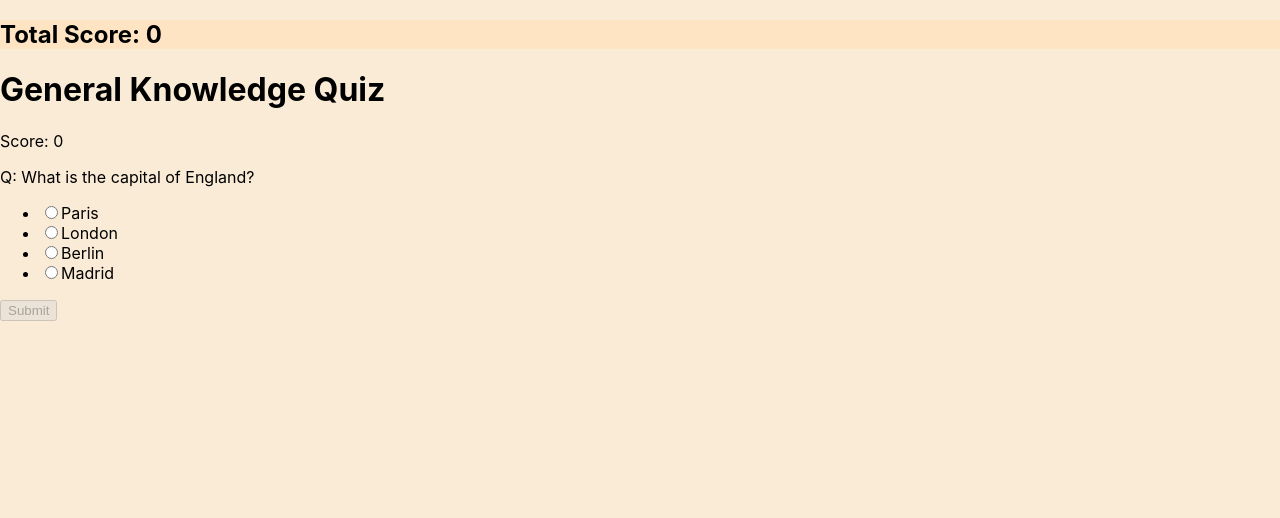
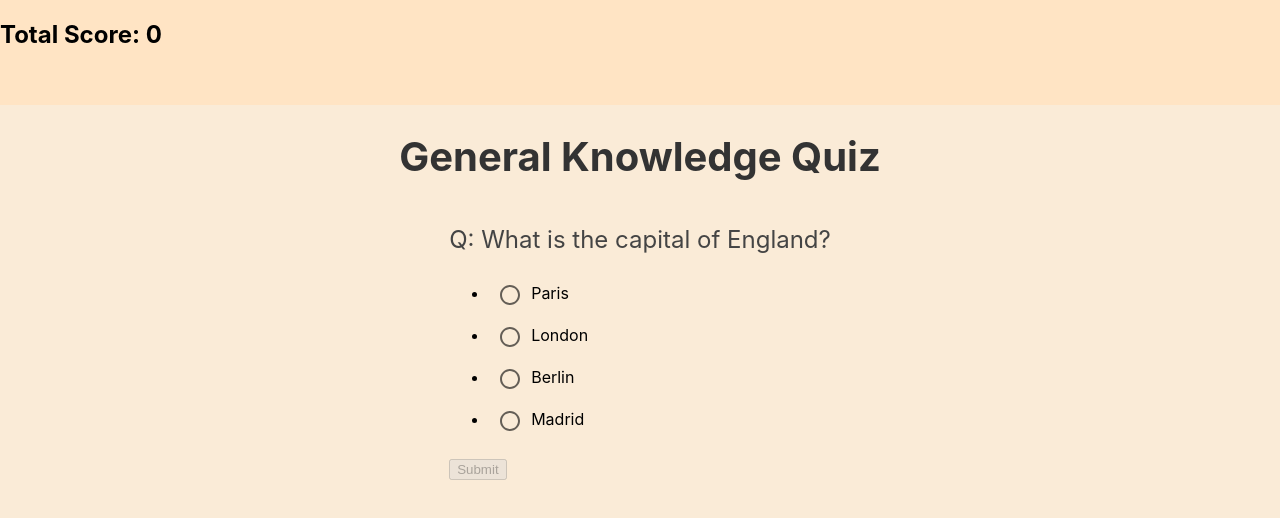
Before and after one commit to OmarMallouk/Quizz_App, a React (Create React App) app in the folder quizz/: page /quiz in a window 1280 px wide. Shown: the top 518 px of the page. Built offline with nearby package versions, Linux system fonts and the light colour scheme.

Commit message:
added some styles

```diff
--- a/quizz/src/pages/Quiz.jsx
+++ b/quizz/src/pages/Quiz.jsx
@@ -1,9 +1,12 @@
 import React, { useState, useEffect, useContext} from "react";
 import axios from "axios";
-import "../styles/home.css"
+// import "../styles/home.css"
+import "../styles/quiz.css"
 import {useSelector,useDispatch} from "react-redux";
 import { incrementByAnswers } from "../dataSlice";
 import mockData from "../fakeData/quizz_data";
+import RadioGroup from '@mui/material/RadioGroup';
+import Radio from '@mui/material/Radio';
 import Navbar from "./Navbar";
 import { useNavigate } from 'react-router-dom';
 import useQuestions from "../hooks/useQuestions";
@@ -21,26 +24,26 @@ const isAnswerSelected = userAnswer !== "";
 
 
     return(
-       <div>
+       <div className="container">
           <Navbar/>
 
           <h1>{mockData[0].title}</h1>
-      <p>Score: {score}</p>
 
-      <div>
-        <p>Q: {currentQuestion.question}</p>
+
+      <div className="questions">
+        <p className="question">Q: {currentQuestion.question}</p>
 
         {currentQuestion.type === "multiple-choice" && (
           <ul>
             {currentQuestion.options.map((option, index) => (
               <li key={index}>
                 <label>
-                  <input
-                    type="radio"
-                    name="answer"
+                <Radio  name="answer"
                     value={option}
-                    onChange={handleChange}
-                  />
+                    onChange={handleChange}>
+
+
+                    </Radio>
                   {option}
                 </label>
               </li>
--- /dev/null
+++ b/quizz/src/styles/quiz.css
@@ -0,0 +1,26 @@
+.container {
+    display: flex;
+    flex-direction: column;
+    align-items: center;
+    height: 60vh;
+    margin: 0;
+    padding: 0;
+  }
+
+  .questions{
+    border-radius: 40px;
+    border-color:#834141;
+
+  }
+
+  .container h1 {
+    font-size: 2.5rem;
+    margin-bottom: 20px;
+    color: #333;
+  }
+
+  .container .question {
+    font-size: 1.5rem;
+    margin-bottom: 20px;
+    color: #444;
+  }
```
